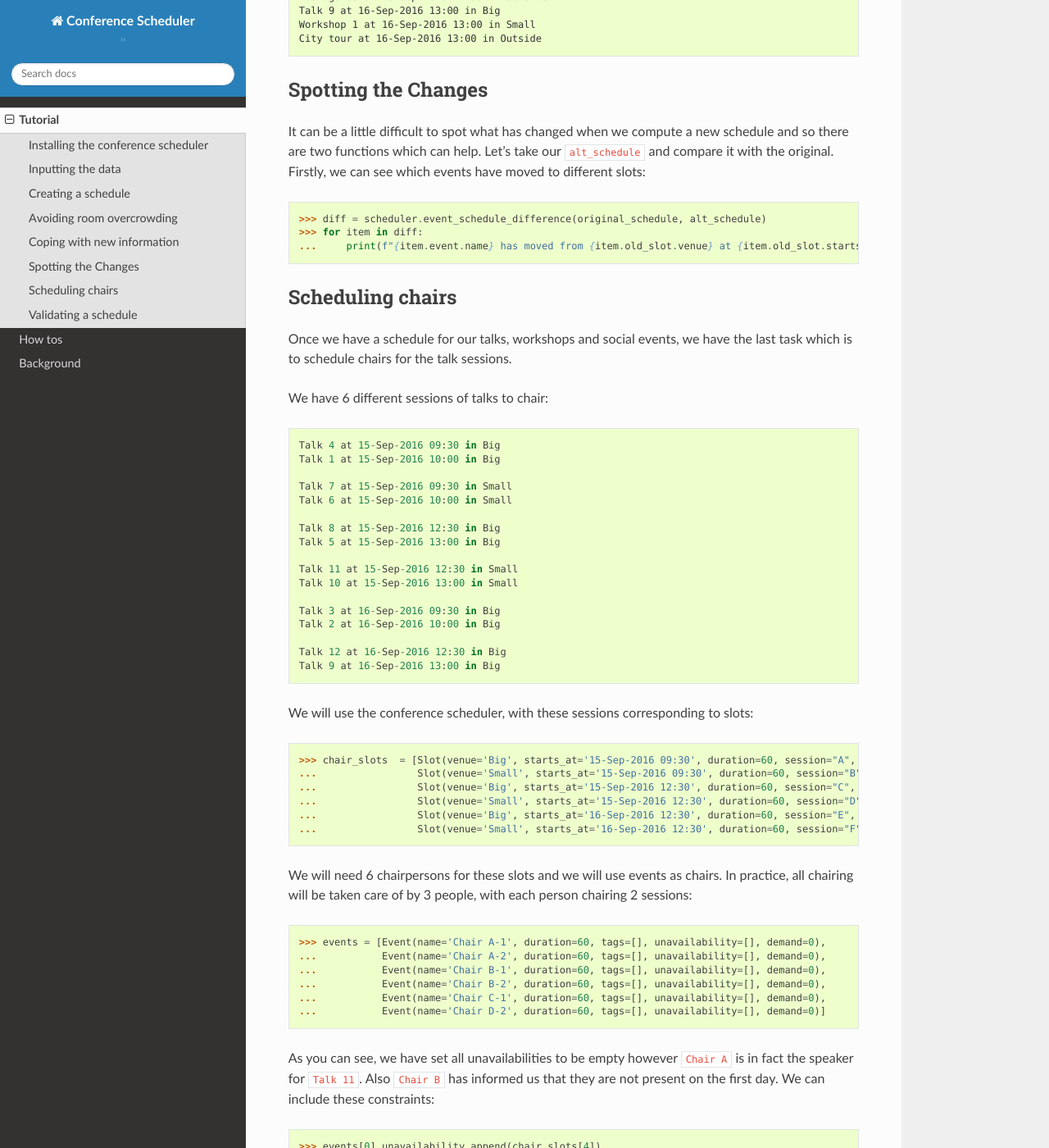
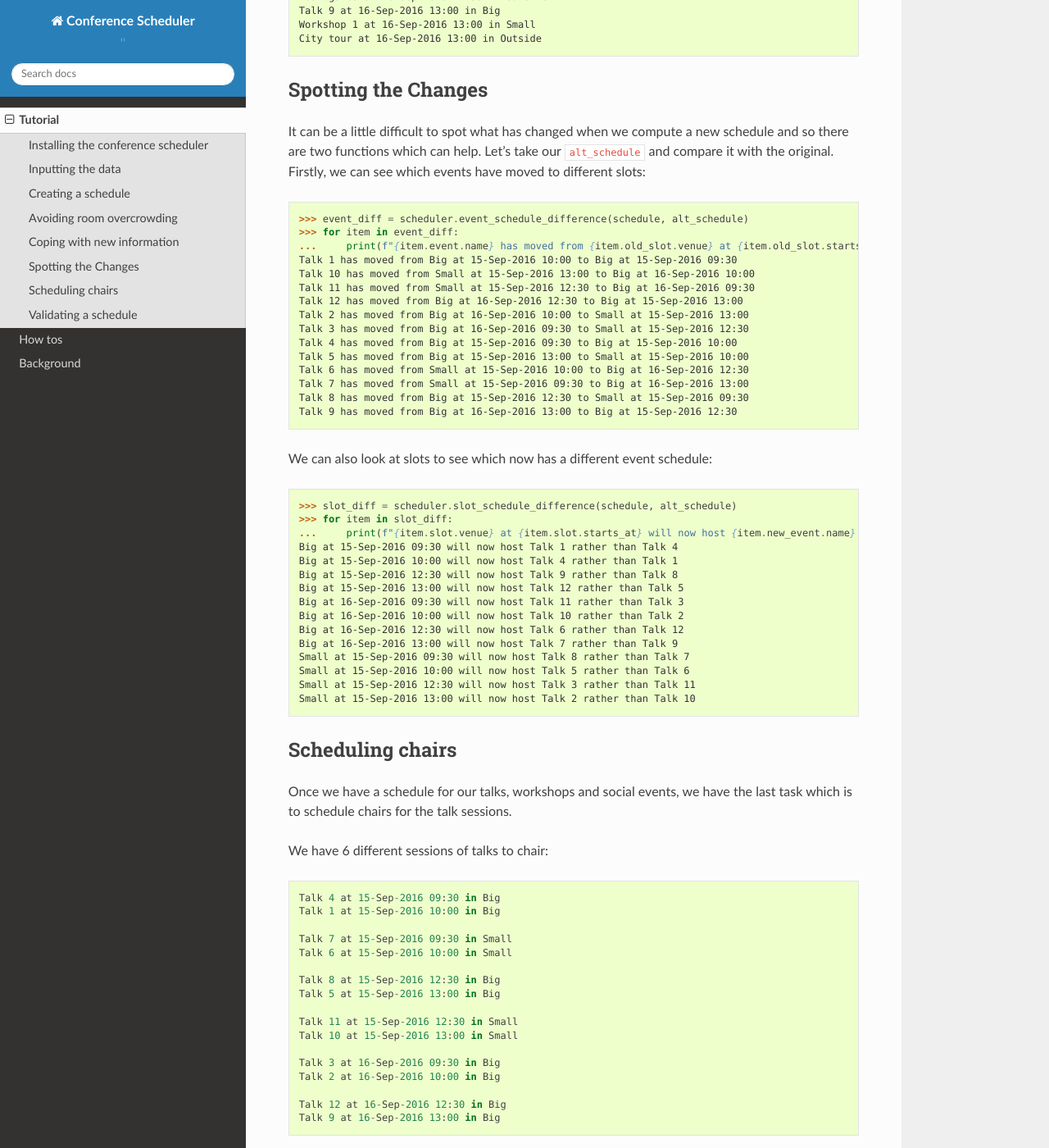
Before and after one commit to PyconUK/ConferenceScheduler, a Sphinx documentation site: the page built from docs/tutorial/index.rst, in a window 1280 px wide and 1400 px high, scrolled down 4734 px. Shown: the whole window at 82% size. Built offline with Sphinx 7.4.7 and the Read the Docs theme 2.0.0, drawn with Linux system fonts in a browser that asks for light colours.

Commit message:
[#30] Add remaining doc section on spotting change

```diff
--- a/docs/tutorial/index.rst
+++ b/docs/tutorial/index.rst
@@ -245,9 +245,40 @@ there are two functions which can help. Let's take our :code:`alt_schedule` and
 with the original. Firstly, we can see which events have moved to different slots::
 
 
-    >>> diff = scheduler.event_schedule_difference(original_schedule, alt_schedule)
-    >>> for item in diff:
-    ...     print(f"{item.event.name} has moved from {item.old_slot.venue} at {item.old_slot.starts_at} to  {item.new_slot.venue} at {item.new_slot.starts_at}")
+    >>> event_diff = scheduler.event_schedule_difference(schedule, alt_schedule)
+    >>> for item in event_diff:
+    ...     print(f"{item.event.name} has moved from {item.old_slot.venue} at {item.old_slot.starts_at} to {item.new_slot.venue} at {item.new_slot.starts_at}")
+    Talk 1 has moved from Big at 15-Sep-2016 10:00 to Big at 15-Sep-2016 09:30
+    Talk 10 has moved from Small at 15-Sep-2016 13:00 to Big at 16-Sep-2016 10:00
+    Talk 11 has moved from Small at 15-Sep-2016 12:30 to Big at 16-Sep-2016 09:30
+    Talk 12 has moved from Big at 16-Sep-2016 12:30 to Big at 15-Sep-2016 13:00
+    Talk 2 has moved from Big at 16-Sep-2016 10:00 to Small at 15-Sep-2016 13:00
+    Talk 3 has moved from Big at 16-Sep-2016 09:30 to Small at 15-Sep-2016 12:30
+    Talk 4 has moved from Big at 15-Sep-2016 09:30 to Big at 15-Sep-2016 10:00
+    Talk 5 has moved from Big at 15-Sep-2016 13:00 to Small at 15-Sep-2016 10:00
+    Talk 6 has moved from Small at 15-Sep-2016 10:00 to Big at 16-Sep-2016 12:30
+    Talk 7 has moved from Small at 15-Sep-2016 09:30 to Big at 16-Sep-2016 13:00
+    Talk 8 has moved from Big at 15-Sep-2016 12:30 to Small at 15-Sep-2016 09:30
+    Talk 9 has moved from Big at 16-Sep-2016 13:00 to Big at 15-Sep-2016 12:30
+
+
+We can also look at slots to see which now has a different event schedule::
+
+    >>> slot_diff = scheduler.slot_schedule_difference(schedule, alt_schedule)
+    >>> for item in slot_diff:
+    ...     print(f"{item.slot.venue} at {item.slot.starts_at} will now host {item.new_event.name} rather than {item.old_event.name}" )
+    Big at 15-Sep-2016 09:30 will now host Talk 1 rather than Talk 4
+    Big at 15-Sep-2016 10:00 will now host Talk 4 rather than Talk 1
+    Big at 15-Sep-2016 12:30 will now host Talk 9 rather than Talk 8
+    Big at 15-Sep-2016 13:00 will now host Talk 12 rather than Talk 5
+    Big at 16-Sep-2016 09:30 will now host Talk 11 rather than Talk 3
+    Big at 16-Sep-2016 10:00 will now host Talk 10 rather than Talk 2
+    Big at 16-Sep-2016 12:30 will now host Talk 6 rather than Talk 12
+    Big at 16-Sep-2016 13:00 will now host Talk 7 rather than Talk 9
+    Small at 15-Sep-2016 09:30 will now host Talk 8 rather than Talk 7
+    Small at 15-Sep-2016 10:00 will now host Talk 5 rather than Talk 6
+    Small at 15-Sep-2016 12:30 will now host Talk 3 rather than Talk 11
+    Small at 15-Sep-2016 13:00 will now host Talk 2 rather than Talk 10
 
 
 Scheduling chairs
```
